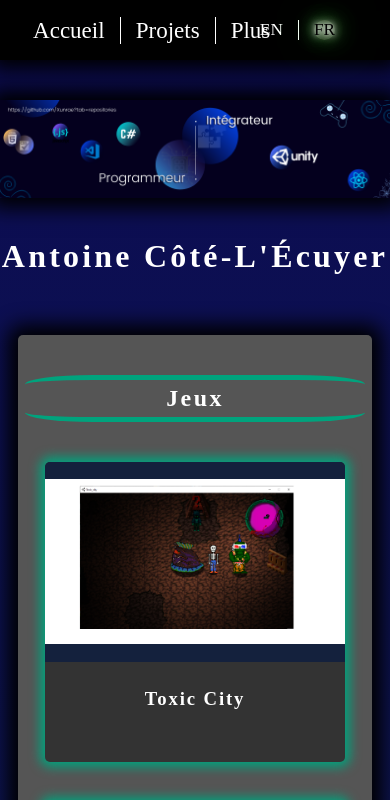
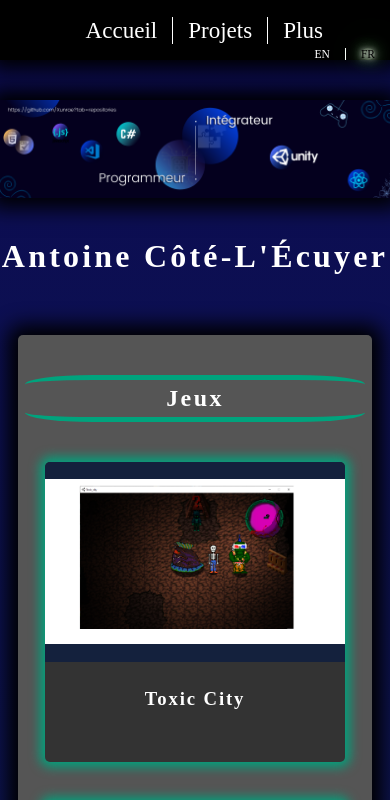
Before and after one commit to Xunrae/portfolio, a React (Create React App) app: page / in a window 390 px wide. Shown: the top 800 px of the page. Built offline with nearby package versions, Linux system fonts and the light colour scheme; a web font is replaced by a local one.

Commit message:
css entete

```diff
--- a/src/sass/Entete.scss
+++ b/src/sass/Entete.scss
@@ -73,3 +73,13 @@
             text-shadow: 0 0 5px #FFF, 0 0 10px #FFF, 0 0 15px #FFF, 0 0 20px #49ff18, 0 0 30px #49FF18, 0 0 40px #49FF18, 0 0 55px #49FF18, 0 0 75px #49ff18;}
     }
 }
+@media screen and (max-width: 700px){
+    .Entete{
+            .langue{
+                position:absolute;
+                bottom: 0;
+                right: 0;
+                font-size: 0.6em;
+            }
+        }
+}
```
